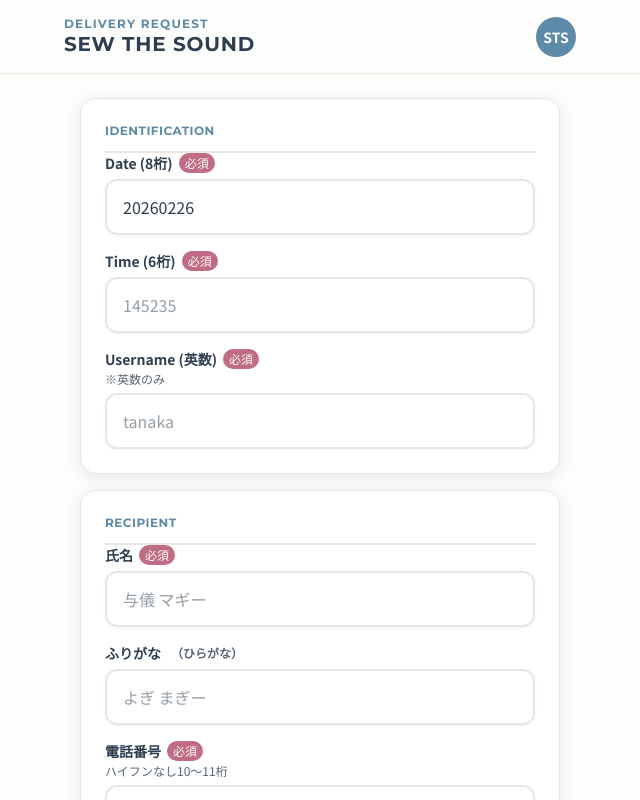
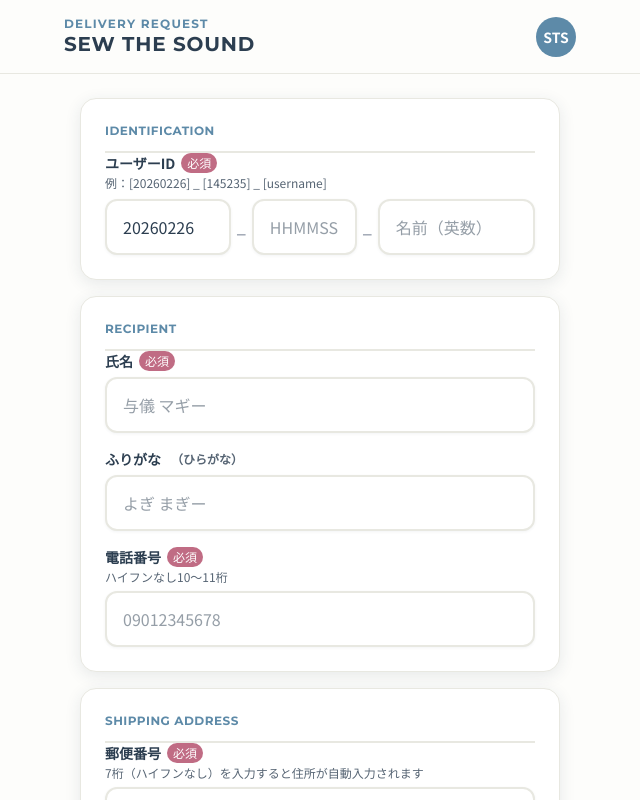
Before and after one commit to jogimagiJapan/delivery-request, a Next.js app: page / in a window 1280 px wide. Shown: the top 800 px of the page, without its empty margins (320-960 px from the left). Built offline with nearby package versions, Linux system fonts and the light colour scheme.

Commit message:
Add files via upload

```diff
--- a/src/components/form/DeliveryForm.tsx
+++ b/src/components/form/DeliveryForm.tsx
@@ -123,47 +123,46 @@ export default function DeliveryForm() {
             <form onSubmit={handleSubmit(onSubmit)} noValidate className="space-y-2">
                 {/* ── 識別情報 ── */}
                 <Section title="Identification">
-                    <div className="space-y-4">
                     <div>
                         <Label
                             htmlFor="userDate"
                             required
+                            sub="例：[20260226] _ [145235] _ [username]"
                         >
-                                Date (8桁)
+                            ユーザーID
                         </Label>
+                        <div className="flex items-start gap-1.5 mt-2">
+                            <div className="flex-[1.2]">
                                 <Input
                                     id="userDate"
                                     type="text"
-                                placeholder="20260226"
+                                    placeholder="YYYYMMDD"
                                     maxLength={8}
                                     error={errors.userDate?.message}
                                     {...register("userDate")}
                                 />
                             </div>
-                        <div>
-                            <Label htmlFor="userTime" required>
-                                Time (6桁)
-                            </Label>
+                            <span className="text-gray-400 font-bold shrink-0 mt-3.5">_</span>
+                            <div className="flex-1">
                                 <Input
                                     id="userTime"
                                     type="text"
-                                placeholder="145235"
+                                    placeholder="HHMMSS"
                                     maxLength={6}
                                     error={errors.userTime?.message}
                                     {...register("userTime")}
                                 />
                             </div>
-                        <div>
-                            <Label htmlFor="userName" required sub="※英数のみ">
-                                Username (英数)
-                            </Label>
+                            <span className="text-gray-400 font-bold shrink-0 mt-3.5">_</span>
+                            <div className="flex-[1.5]">
                                 <Input
                                     id="userName"
                                     type="text"
-                                placeholder="tanaka"
+                                    placeholder="名前（英数）"
                                     error={errors.userName?.message}
                                     {...register("userName")}
                                 />
+                            </div>
                         </div>
                     </div>
                 </Section>
```
Lines whose indentation alone changed are shown as unchanged.
